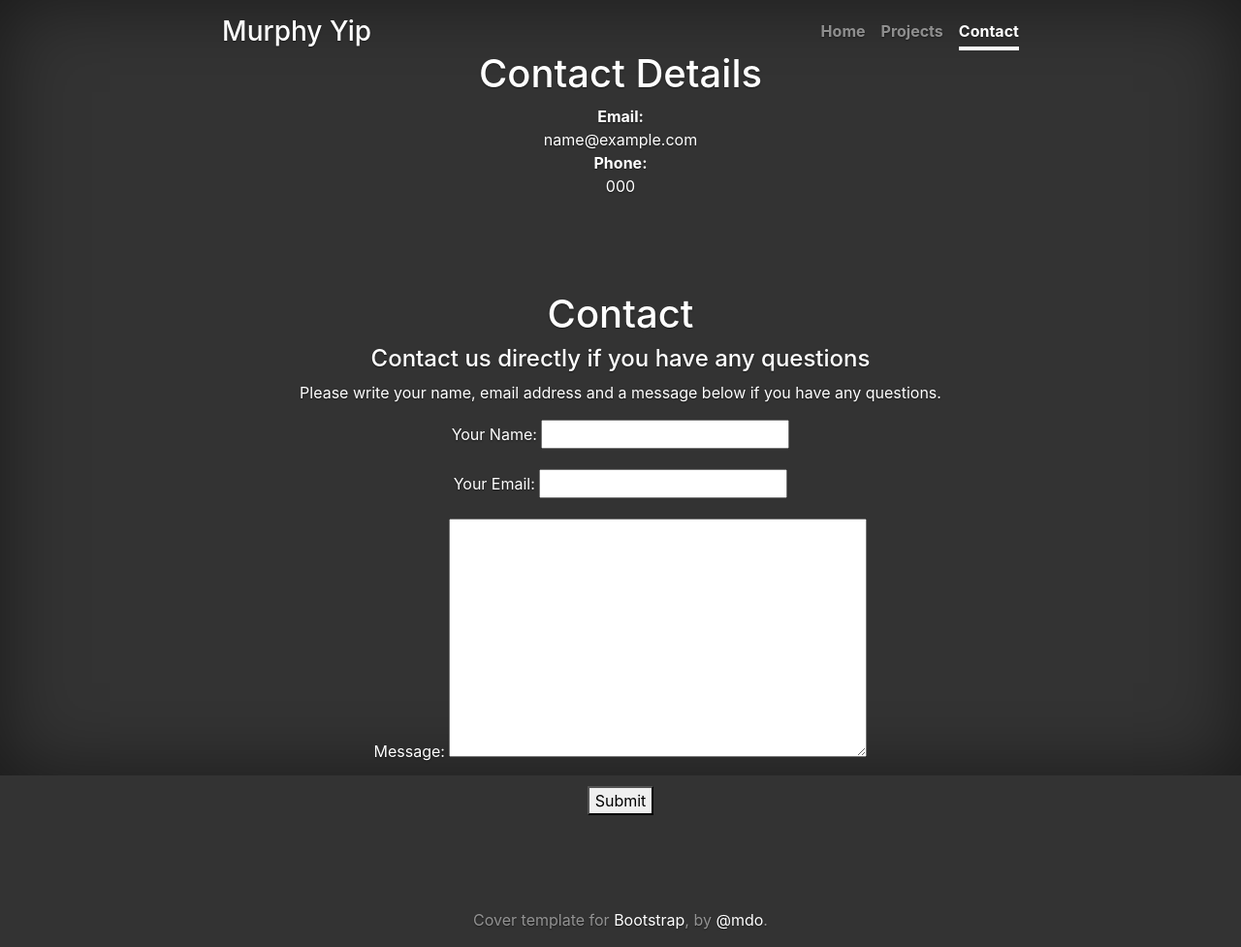
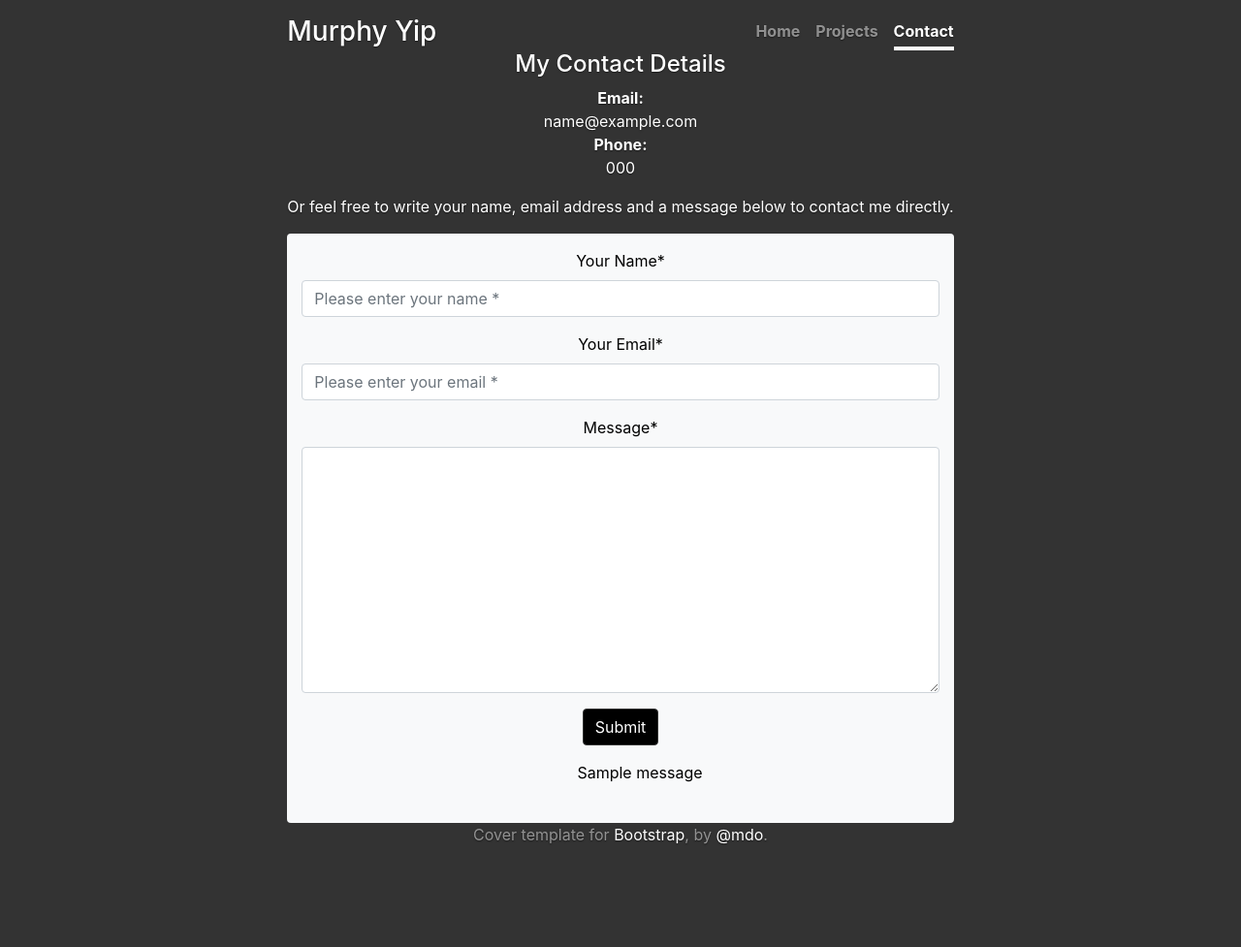
Before and after one commit to mfmyip/personalWebsite, a Django app: page /contact/ in a window 1280 px wide. Shown: the whole page at 97% size. After the commit the page ends 871 px from the top, so only its background shows below. Run offline with Django 4.2, Linux system fonts and the light colour scheme; tables that the repository leaves empty hold one stand-in row (values such as "Sample post"); one stand-in notice (Sample message) is shown; parts of the project's set-up code (start-up, migrations or seed data) failed here and were passed over; some libraries are stand-ins or nearby versions.

Commit message:
update contact for AWS SES, as well as a submission success confirmation

```diff
--- a/personalWebsite/contact/forms.py
+++ b/personalWebsite/contact/forms.py
@@ -7,9 +7,15 @@
 #     message = forms.CharField(widget=forms.Textarea)
 
 class ContactForm(forms.Form):
-    your_name = forms.CharField(label='Your Name', max_length=100)
-    your_email = forms.EmailField(label='Your Email', max_length=100)
-    message = forms.CharField(widget=forms.Textarea)
+    your_name = forms.CharField(
+        label='Your Name', max_length=100,
+        widget = forms.TextInput(attrs={'placeholder':'Please enter your name *'})
+    )
+    your_email = forms.EmailField(
+        label='Your Email', max_length=100,
+        widget = forms.TextInput(attrs={'placeholder':'Please enter your email *'})
+    )
+    message = forms.CharField(widget=forms.Textarea, max_length=2000)
 
     def clean_your_name(self):
         # uses html escape for sanitation
--- a/personalWebsite/contact/templates/contact/contact.html
+++ b/personalWebsite/contact/templates/contact/contact.html
@@ -1,8 +1,10 @@
 {% extends "base.html" %}
 {% load static %}
+{% load crispy_forms_tags %}
 {% block page_content %}
 
 <body class="text-center">
+
 
 <div class="cover-container d-flex h-100 p-3 mx-auto flex-column">
     <header class="masthead mb-auto">
@@ -16,28 +18,33 @@
         </div>
     </header>
 
-    <div class="container-md">
-        <h1 class="cover-heading">Contact Details</h1>
+    <h4 class="cover-heading">My Contact Details</h4>
         <p class="text-break">
             <b>Email:</b><br>
             {{ contact.email }} <br>
             <b>Phone:</b><br>
-            {{ contact.phone }}
+            {{ contact.phone }}<br>
         </p>
+        <p>
+          Or feel free to write your name, email address and a message below to contact me directly.
+        </p>
+    <div class="container-fluid bg-light py-3 rounded">
+        {% comment %} CONTACT FORM {% endcomment %}
+        <form method="post" class="contactform">
+          {% csrf_token %}
+            {{form|crispy}}
+              <button class='btn btn-primary' type="submit">Submit</button>
+      </form>
+      {% if messages %}
+      <ul class="messages">
+          {% for message in messages %}
+          <label  {% if message.tags %} class="{{ message.tags }} justify-content-center" {% endif %}>
+            {{ message }}
+          </label>
+          {% endfor %}
+      </ul>
+      {% endif %}
     </div>
-    {% comment %} CONTACT FORM {% endcomment %}
-    <div style="margin:80px">
-      <h1>Contact</h1>
-      <h4>Contact us directly if you have any questions</h4>
-      <p>
-        Please write your name, email address and a message below if you have any questions.
-      </p>
-      <form method="post">
-          {% csrf_token %}
-              {{form.as_p}}
-              <button type="submit">Submit</button>
-          </form>
-      </div>
 
     <footer class="mastfoot mt-auto">
         <div class="inner">
--- a/personalWebsite/contact/views.py
+++ b/personalWebsite/contact/views.py
@@ -2,6 +2,7 @@
 from django.views import generic
 from django.http import HttpResponse
 from django.core.mail import send_mail, BadHeaderError
+from django.contrib import messages
 
 from .models import Contact
 from .forms import ContactForm
@@ -30,7 +31,8 @@
             message = '\n'.join(body.values())
             try:
                 # 'from', ['to']
-                send_mail(subject, message, 'EMAIL@DOMAIN.COM', ['EMAIL@DOMAIN.COM'])
+                send_mail(subject, message, 'murphyyip49@gmail.com', ['murphyyip49@gmail.com'])
+                messages.success(request, 'Form submission successful!')
             except BadHeaderError:
                 return HttpResponse('Invalid header found.')
             return redirect('contact:contact')
--- a/personalWebsite/projects/templates/projects/index.html
+++ b/personalWebsite/projects/templates/projects/index.html
@@ -20,7 +20,7 @@
         <div class="row ">
             {% for project in projects %}
                 <div class="col-md d-flex align-items-stretch">
-                    <div class="card bg-light mb-3">
+                    <div class="card lg">
                         <img class="card-img-top" src="{% static project.image %}">
                         <div class="card-body d-flex flex-column">
                             <h5 class="cover-head mt-auto">{{ project.title }}</h5>
--- a/personalWebsite/static/css/cover.css
+++ b/personalWebsite/static/css/cover.css
@@ -48,7 +48,6 @@
   justify-content: center;
   color: #fff;
   text-shadow: 0 .05rem .1rem rgba(0, 0, 0, .5);
-  box-shadow: inset 0 0 5rem rgba(0, 0, 0, .5);
 }
 
 .cover-container {
@@ -56,7 +55,14 @@
 }
 .card {
   color: black;
+  text-shadow: none; /* Prevent inheritance from `body` */
   box-shadow: 0 4px 8px 0 rgba(0,0,0,0.2);
+}
+
+label,
+.contactform {
+  color: black;
+  text-shadow: none;
 }
 
 
```
Also changed, not shown: personalWebsite/personalWebsite/settings.py (+14 -0 lines), personalWebsite/requirements.txt (+12 -0 lines), 1 other file.
